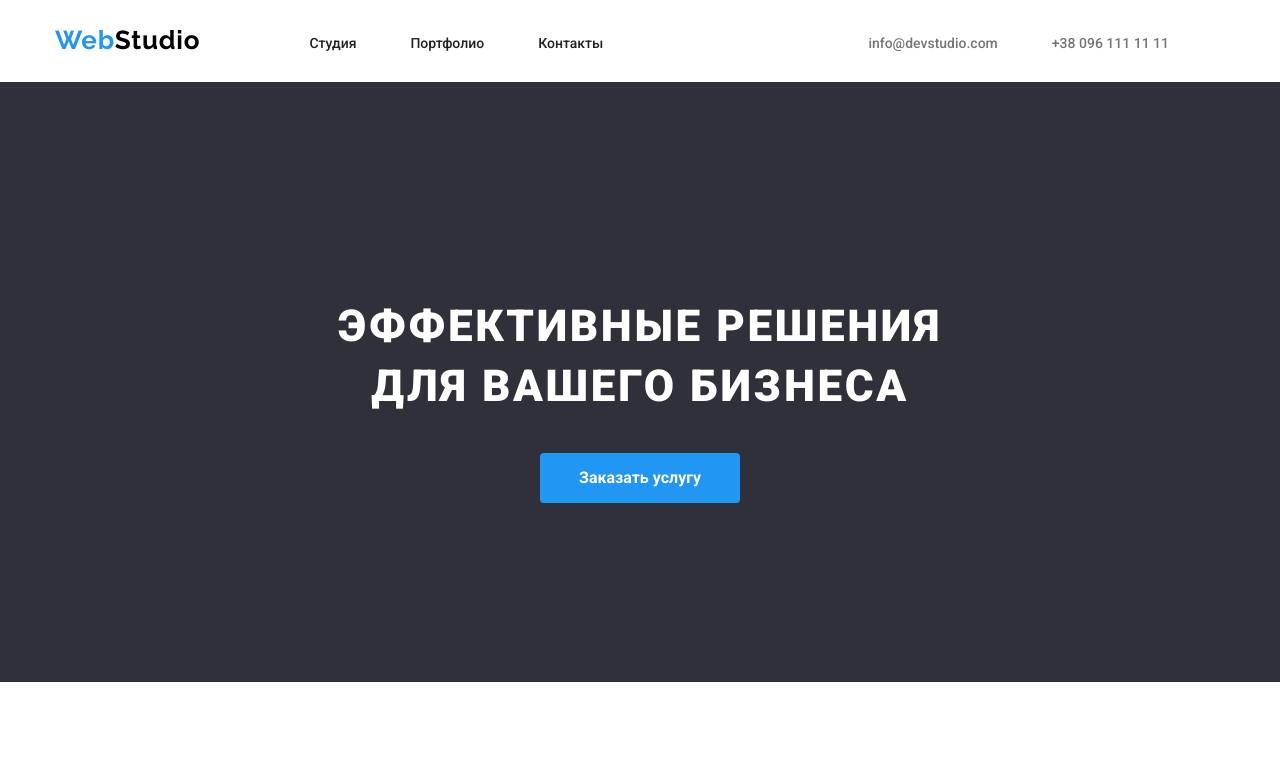
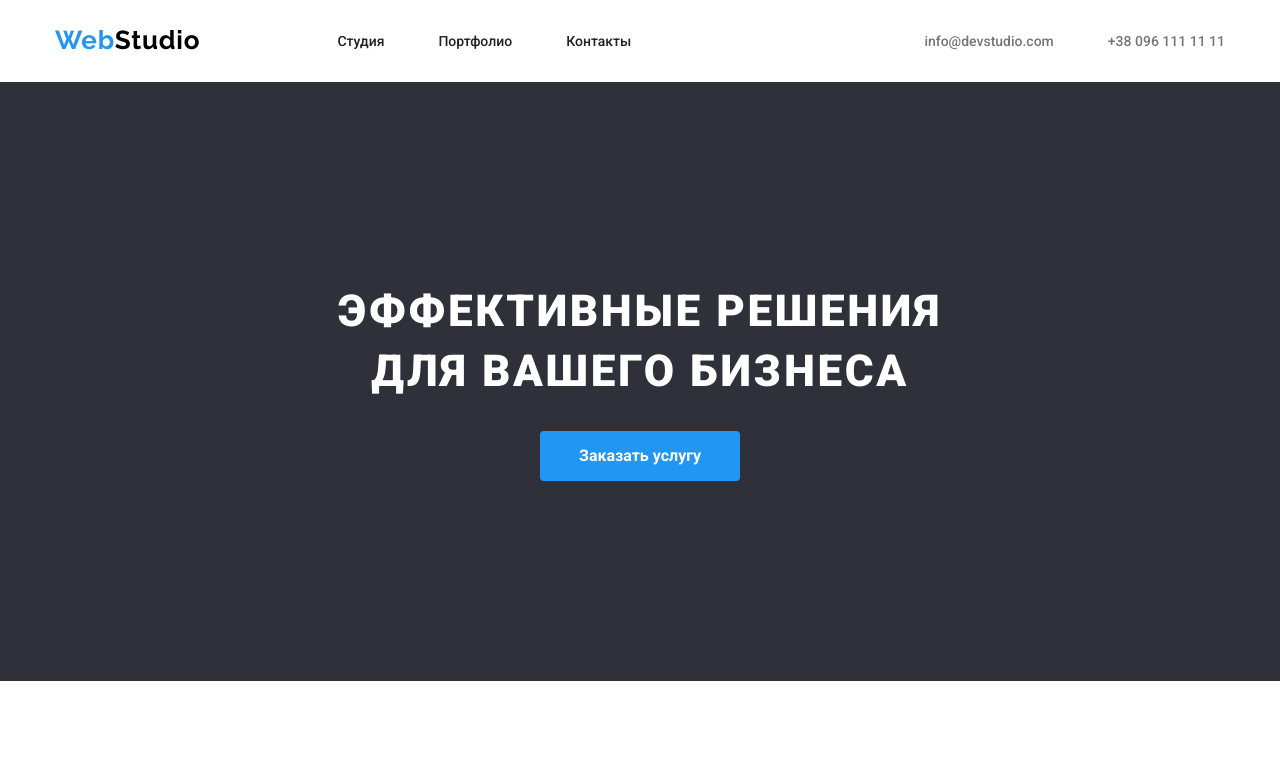
Before and after one commit to ZoiaRatushna/goit-markup-hw-03, a plain HTML site: page index.html in a window 1280 px wide. Shown: the top 772 px of the page. Drawn offline with Linux system fonts and the light colour scheme.

Commit message:
hw_3_review

```diff
--- a/css/style.css
+++ b/css/style.css
@@ -42,9 +42,16 @@ li {
 }
 
 .header ul {
-    padding-top: 18px;
+    padding-top: 32px;
+    padding-inline-start: 0;
+}
+
+.header-links {
     padding-right: 56px;
-    padding-inline-start: 0;
+}
+
+.header-contacts {
+    padding-left: 56px;
 }
 
 .web {
@@ -92,7 +99,8 @@ li {
 
 /* effective solutions container */
 .effective-solutions {
-    height: 600px;
+    padding-top: 200px;
+    padding-bottom: 200px;
     background: #2F303A;
 
     flex-direction: column;
@@ -101,6 +109,7 @@ li {
 }
 
 .effective-solutions h1 {
+    padding-bottom: 30px;
     text-align: center;
     font-style: normal;
     font-weight: 900;
--- a/index.html
+++ b/index.html
@@ -17,7 +17,7 @@
         <div class="container flex-container">
             <a class="logo" href="#"><span class="web">Web</span><span class="studio">Studio</span></a>
             <nav>
-                <ul>
+                <ul class="header-links reset">
                     <li>
                         <a class="nav-link" href="#">Студия</a>
                     </li>
@@ -30,7 +30,7 @@
                 </ul>
             </nav>
             <!-- contacts section-->
-            <ul class="right">
+            <ul class="header-contacts reset">
                 <li>
                     <a class="contacts-link" href="mailto:info@devstudio.com">info@devstudio.com</a>
                 </li>
@@ -43,7 +43,7 @@
     <main>
         <!--effective solutions section-->
         <section class= "effective-solutions flex-container">
-            <h1 class="container">
+            <h1 class="container reset">
                 Эффективные решения<br />для вашего бизнеса
             </h1>
             <button type="button">Заказать услугу</button>
```
Also changed, not shown: portfolio.html (+2 -2 lines).
